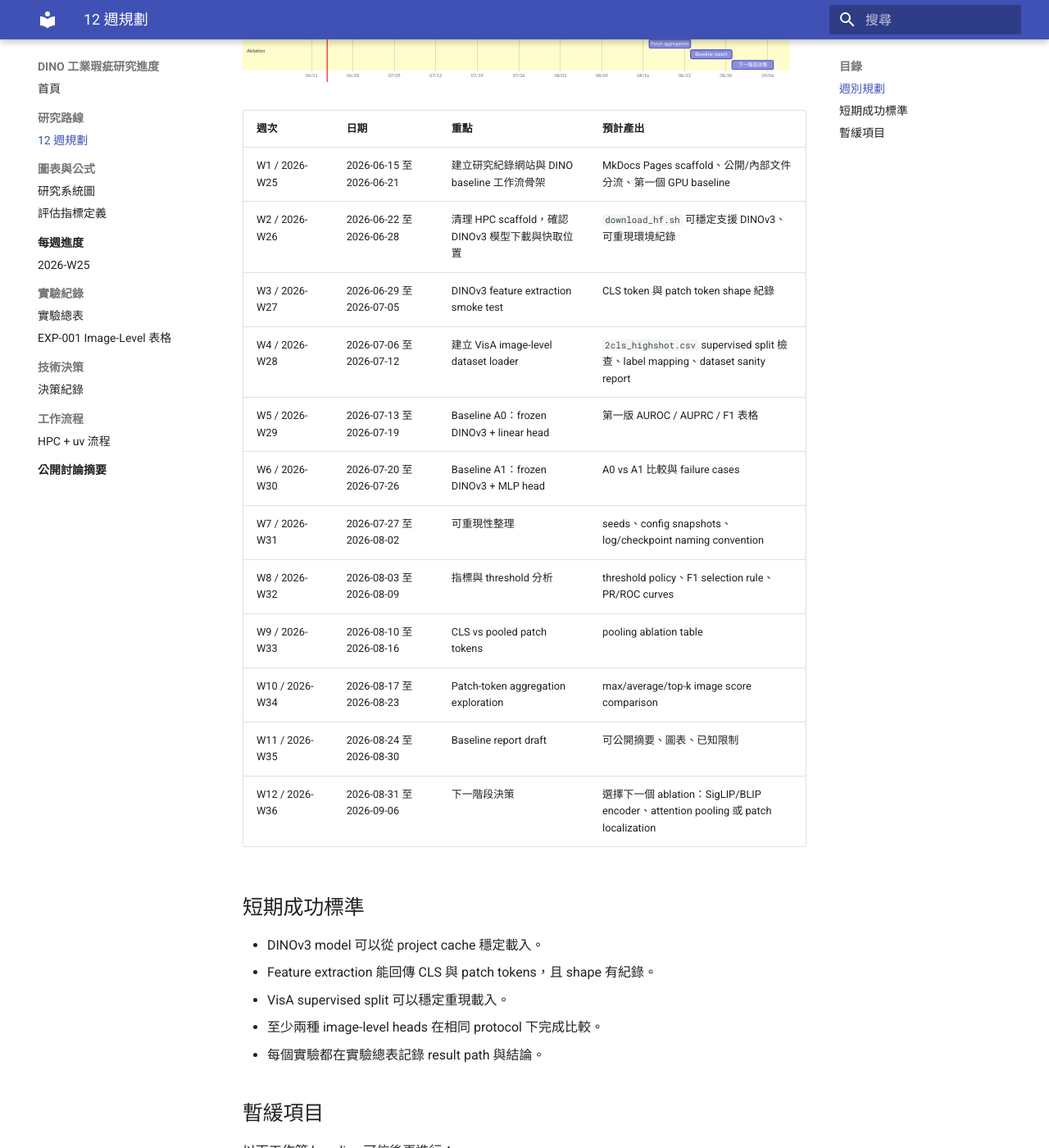
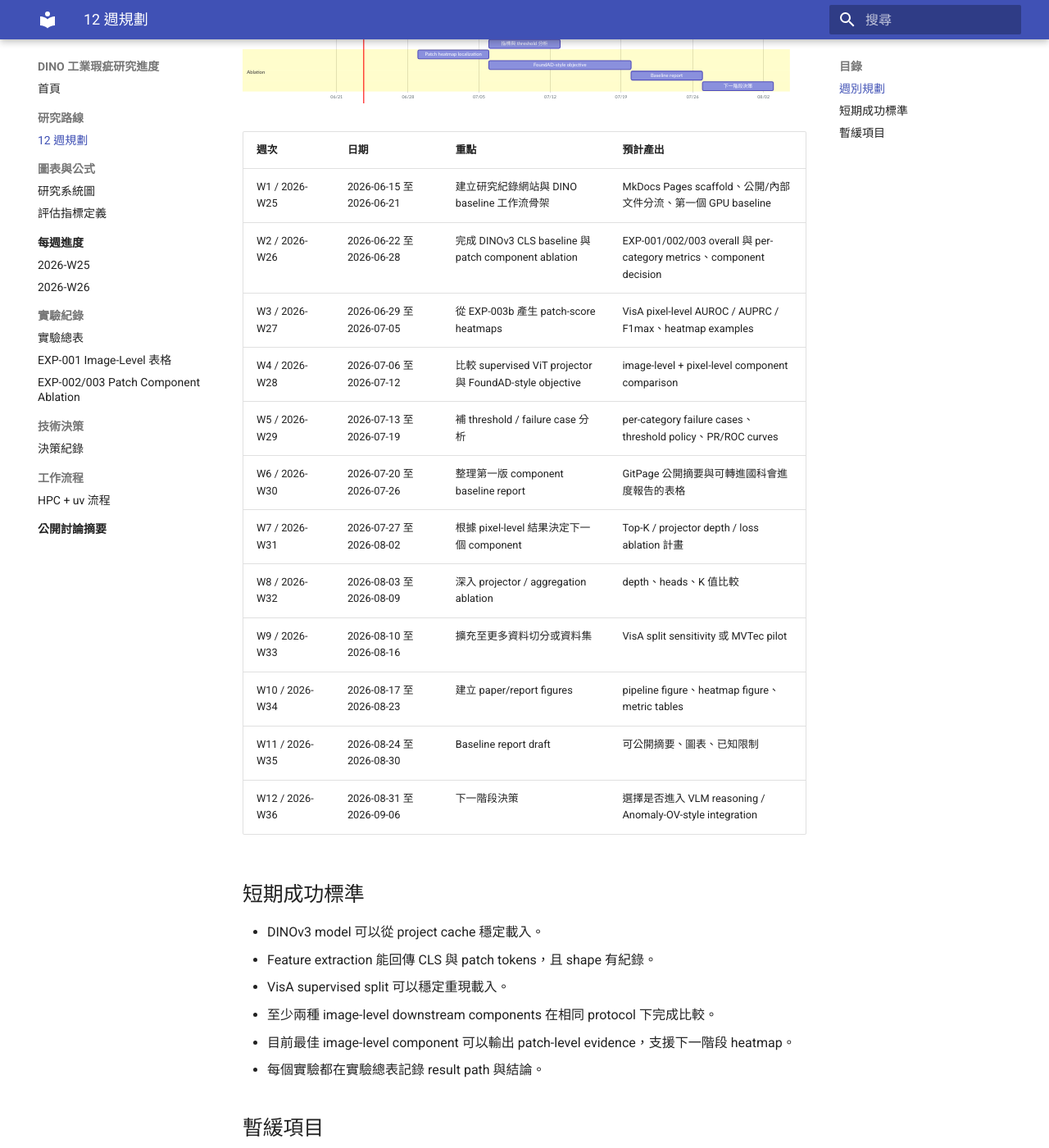
Before and after one commit to LeoGithub1119/foundation-ad-model, an MkDocs documentation site: the page built from docs/roadmap/12-week-plan.md, in a window 1280 px wide and 1400 px high, scrolled down 458 px. Shown: the whole window at 82% size. Built offline with MkDocs 1.6.1 and Material for MkDocs 9.7.7, drawn with Linux system fonts in a browser that asks for light colours; some of the changed text lies outside the part shown.

Commit message:
Add DINO patch component ablations

````diff
--- a/docs/roadmap/12-week-plan.md
+++ b/docs/roadmap/12-week-plan.md
@@ -2,7 +2,7 @@
 
 規劃期間：2026-06-15 至 2026-09-06。
 
-核心目標：建立 DINOv3 frozen encoder 的 supervised image-level anomaly detection baseline，並把實驗與決策過程整理成可回溯、可協作、可公開展示的紀錄。
+核心目標：固定 DINOv3 frozen encoder，建立 supervised anomaly detection baseline，逐步把 image-level scoring 推進到 patch-level heatmap / localization，並把實驗與決策過程整理成可回溯、可協作、可公開展示的紀錄。
 
 ## 週別規劃
 
@@ -14,44 +14,45 @@ gantt
 
     section 基礎建設
     MkDocs 與研究紀錄流程      :done, 2026-06-15, 7d
-    HPC scaffold 與 DINO cache :active, 2026-06-22, 7d
-    DINOv3 feature smoke       :2026-06-29, 7d
+    HPC scaffold 與 DINO cache :done, 2026-06-22, 3d
+    DINOv3 feature smoke       :done, 2026-06-22, 3d
 
     section Supervised AD
-    VisA supervised loader     :2026-07-06, 7d
-    A0 linear head baseline    :2026-07-13, 7d
-    A1 MLP head baseline       :2026-07-20, 7d
-    可重現性整理               :2026-07-27, 7d
-    指標與 threshold 分析      :2026-08-03, 7d
+    VisA supervised loader     :done, 2026-06-22, 3d
+    A0 linear head baseline    :done, 2026-06-22, 3d
+    Patch component ablation   :active, 2026-06-23, 7d
+    可重現性整理               :2026-06-29, 7d
+    指標與 threshold 分析      :2026-07-06, 7d
 
     section Ablation
-    CLS vs patch pooling       :2026-08-10, 7d
-    Patch aggregation          :2026-08-17, 7d
-    Baseline report            :2026-08-24, 7d
-    下一階段決策               :2026-08-31, 7d
+    Patch heatmap localization :2026-06-29, 7d
+    FoundAD-style objective    :2026-07-06, 14d
+    Baseline report            :2026-07-20, 7d
+    下一階段決策               :2026-07-27, 7d
 ```
 
 | 週次 | 日期 | 重點 | 預計產出 |
 | --- | --- | --- | --- |
 | W1 / 2026-W25 | 2026-06-15 至 2026-06-21 | 建立研究紀錄網站與 DINO baseline 工作流骨架 | MkDocs Pages scaffold、公開/內部文件分流、第一個 GPU baseline |
-| W2 / 2026-W26 | 2026-06-22 至 2026-06-28 | 清理 HPC scaffold，確認 DINOv3 模型下載與快取位置 | `download_hf.sh` 可穩定支援 DINOv3、可重現環境紀錄 |
-| W3 / 2026-W27 | 2026-06-29 至 2026-07-05 | DINOv3 feature extraction smoke test | CLS token 與 patch token shape 紀錄 |
-| W4 / 2026-W28 | 2026-07-06 至 2026-07-12 | 建立 VisA image-level dataset loader | `2cls_highshot.csv` supervised split 檢查、label mapping、dataset sanity report |
-| W5 / 2026-W29 | 2026-07-13 至 2026-07-19 | Baseline A0：frozen DINOv3 + linear head | 第一版 AUROC / AUPRC / F1 表格 |
-| W6 / 2026-W30 | 2026-07-20 至 2026-07-26 | Baseline A1：frozen DINOv3 + MLP head | A0 vs A1 比較與 failure cases |
-| W7 / 2026-W31 | 2026-07-27 至 2026-08-02 | 可重現性整理 | seeds、config snapshots、log/checkpoint naming convention |
-| W8 / 2026-W32 | 2026-08-03 至 2026-08-09 | 指標與 threshold 分析 | threshold policy、F1 selection rule、PR/ROC curves |
-| W9 / 2026-W33 | 2026-08-10 至 2026-08-16 | CLS vs pooled patch tokens | pooling ablation table |
-| W10 / 2026-W34 | 2026-08-17 至 2026-08-23 | Patch-token aggregation exploration | max/average/top-k image score comparison |
+| W2 / 2026-W26 | 2026-06-22 至 2026-06-28 | 完成 DINOv3 CLS baseline 與 patch component ablation | EXP-001/002/003 overall 與 per-category metrics、component decision |
+| W3 / 2026-W27 | 2026-06-29 至 2026-07-05 | 從 EXP-003b 產生 patch-score heatmaps | VisA pixel-level AUROC / AUPRC / F1max、heatmap examples |
+| W4 / 2026-W28 | 2026-07-06 至 2026-07-12 | 比較 supervised ViT projector 與 FoundAD-style objective | image-level + pixel-level component comparison |
+| W5 / 2026-W29 | 2026-07-13 至 2026-07-19 | 補 threshold / failure case 分析 | per-category failure cases、threshold policy、PR/ROC curves |
+| W6 / 2026-W30 | 2026-07-20 至 2026-07-26 | 整理第一版 component baseline report | GitPage 公開摘要與可轉進國科會進度報告的表格 |
+| W7 / 2026-W31 | 2026-07-27 至 2026-08-02 | 根據 pixel-level 結果決定下一個 component | Top-K / projector depth / loss ablation 計畫 |
+| W8 / 2026-W32 | 2026-08-03 至 2026-08-09 | 深入 projector / aggregation ablation | depth、heads、K 值比較 |
+| W9 / 2026-W33 | 2026-08-10 至 2026-08-16 | 擴充至更多資料切分或資料集 | VisA split sensitivity 或 MVTec pilot |
+| W10 / 2026-W34 | 2026-08-17 至 2026-08-23 | 建立 paper/report figures | pipeline figure、heatmap figure、metric tables |
 | W11 / 2026-W35 | 2026-08-24 至 2026-08-30 | Baseline report draft | 可公開摘要、圖表、已知限制 |
-| W12 / 2026-W36 | 2026-08-31 至 2026-09-06 | 下一階段決策 | 選擇下一個 ablation：SigLIP/BLIP encoder、attention pooling 或 patch localization |
+| W12 / 2026-W36 | 2026-08-31 至 2026-09-06 | 下一階段決策 | 選擇是否進入 VLM reasoning / Anomaly-OV-style integration |
 
 ## 短期成功標準
 
 - DINOv3 model 可以從 project cache 穩定載入。
 - Feature extraction 能回傳 CLS 與 patch tokens，且 shape 有紀錄。
 - VisA supervised split 可以穩定重現載入。
-- 至少兩種 image-level heads 在相同 protocol 下完成比較。
+- 至少兩種 image-level downstream components 在相同 protocol 下完成比較。
+- 目前最佳 image-level component 可以輸出 patch-level evidence，支援下一階段 heatmap。
 - 每個實驗都在實驗總表記錄 result path 與結論。
 
 ## 暫緩項目
--- a/mkdocs.yml
+++ b/mkdocs.yml
@@ -22,9 +22,11 @@ nav:
   - 每週進度:
       - 週報索引: weekly/README.md
       - 2026-W25: weekly/2026-W25.md
+      - 2026-W26: weekly/2026-W26.md
   - 實驗紀錄:
       - 實驗總表: experiments/registry.md
       - EXP-001 Image-Level 表格: experiments/exp-001-image-level-table.md
+      - EXP-002/003 Patch Component Ablation: experiments/exp-002-003-patch-component-ablation.md
   - 技術決策:
       - 決策紀錄: decisions/decision-log.md
   - 工作流程:
````
Also changed, not shown: docs/decisions/decision-log.md (+21 -0 lines), docs/experiments/exp-002-003-patch-component-ablation.md (added, +62 -0 lines), docs/experiments/registry.md (+20 -4 lines), docs/index.md (+15 -7 lines), docs/weekly/2026-W26.md (added, +44 -0 lines), docs/weekly/README.md (+1 -0 lines), 6 other files.
